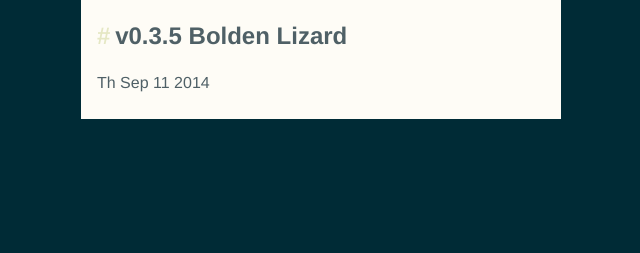
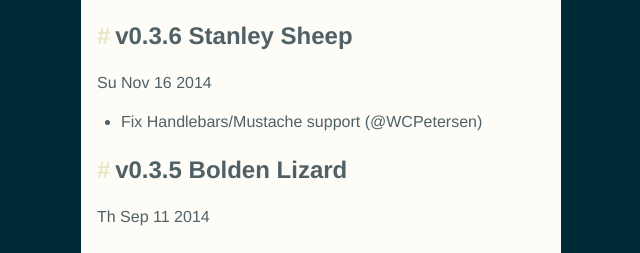
Before and after one commit to killercup/grock, a plain HTML site: page Changelog.md.html in a window 1280 px wide. Shown: the part 3151-3404 px from the top of the page, without its empty margins (143-783 px from the left). Before the commit the page ends 3270 px from the top, so only its background shows below. Drawn offline with Linux system fonts and the light colour scheme.

Commit message:
Generated documentation for 72f4e17db8467cae385a0b88c942c6af199ca14b

```diff
--- a/Changelog.md.html
+++ b/Changelog.md.html
@@ -123,7 +123,11 @@
 </li>
 </ul>
 <p></span></p>
-<h1 id="changelog"><a href="#changelog" class="anchor"></a>Changelog</h1><h2 id="v0-3-5-bolden-lizard"><a href="#v0-3-5-bolden-lizard" class="anchor"></a>v0.3.5 Bolden Lizard</h2><p>Th Sep 11 2014</p>
+<h1 id="changelog"><a href="#changelog" class="anchor"></a>Changelog</h1><h2 id="v0-3-6-stanley-sheep"><a href="#v0-3-6-stanley-sheep" class="anchor"></a>v0.3.6 Stanley Sheep</h2><p>Su Nov 16 2014</p>
+<ul>
+<li>Fix Handlebars/Mustache support (@WCPetersen)</li>
+</ul>
+<h2 id="v0-3-5-bolden-lizard"><a href="#v0-3-5-bolden-lizard" class="anchor"></a>v0.3.5 Bolden Lizard</h2><p>Th Sep 11 2014</p>
 </div>
         </div>
 
--- a/toc.js
+++ b/toc.js
@@ -85,6 +85,11 @@ window.files = [
       "level": 1,
       "slug": "changelog",
       "title": "Changelog"
+    },
+    {
+      "level": 2,
+      "slug": "v0-3-6-stanley-sheep",
+      "title": "v0.3.6 Stanley Sheep"
     },
     {
       "level": 2,
```
Also changed, not shown: lib/utils/plumber.js.html (+1 -1 lines).
